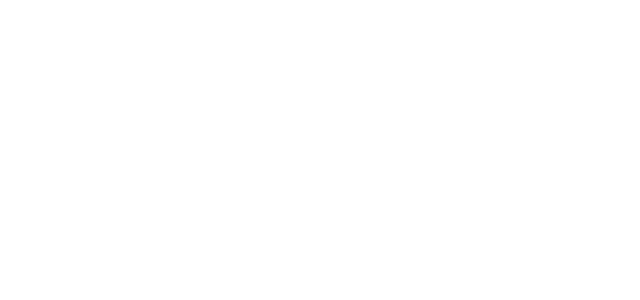
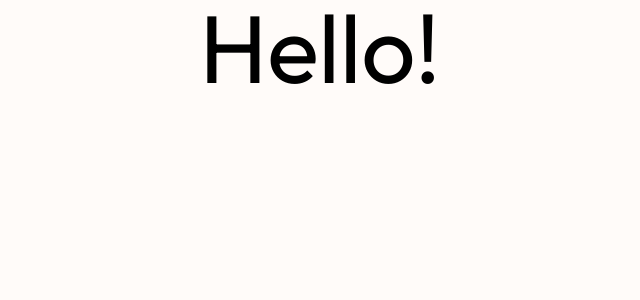
Before and after one commit to Lucy-Mckenzie/book-vault, a Next.js app: page / in a window 1280 px wide. Shown: the top 300 px of the page, without its empty margins (320-960 px from the left). Built offline with nearby package versions, Linux system fonts and the light colour scheme.

Commit message:
Adding font/root colour

```diff
--- a/app/globals.css
+++ b/app/globals.css
@@ -1,3 +1,7 @@
 @tailwind base;
 @tailwind components;
 @tailwind utilities;
+
+:root, html {
+  background-color: #fffbf9;
+}
--- a/app/layout.tsx
+++ b/app/layout.tsx
@@ -1,20 +1,14 @@
-import type { Metadata } from "next";
-import { Geist, Geist_Mono } from "next/font/google";
-import "./globals.css";
+import type { Metadata } from 'next';
+import { Outfit } from 'next/font/google';
+import './globals.css';
 
-const geistSans = Geist({
-  variable: "--font-geist-sans",
-  subsets: ["latin"],
-});
-
-const geistMono = Geist_Mono({
-  variable: "--font-geist-mono",
-  subsets: ["latin"],
+const outfit = Outfit({
+  subsets: ['latin'],
 });
 
 export const metadata: Metadata = {
-  title: "Book Vault",
-  description: "Track your books, save read books/future books.",
+  title: 'Book Vault',
+  description: 'Track your books, save read books/future books.',
 };
 
 export default function RootLayout({
@@ -23,9 +17,9 @@ export default function RootLayout({
   children: React.ReactNode;
 }>) {
   return (
-    <html lang="en">
+    <html lang='en'>
       <body
-        className={`${geistSans.variable} ${geistMono.variable} antialiased`}
+        className={`${outfit.className} antialiased`}
       >
         {children}
       </body>
--- a/app/page.tsx
+++ b/app/page.tsx
@@ -2,8 +2,10 @@
 
 export default function Home() {
   return (
-  <div>
-
+  <div className=''>
+    <h1 className='flex items-center justify-center text-8xl'>
+      Hello!
+    </h1>
   </div>
-  );
+  )
 }
```
